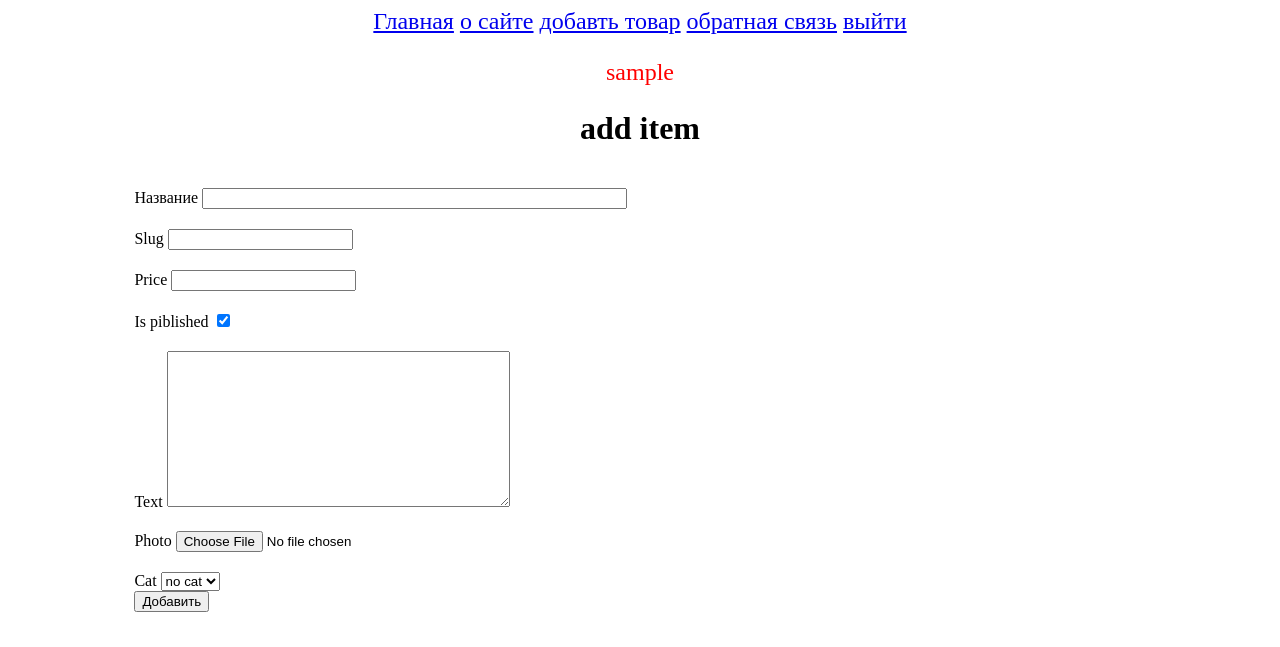
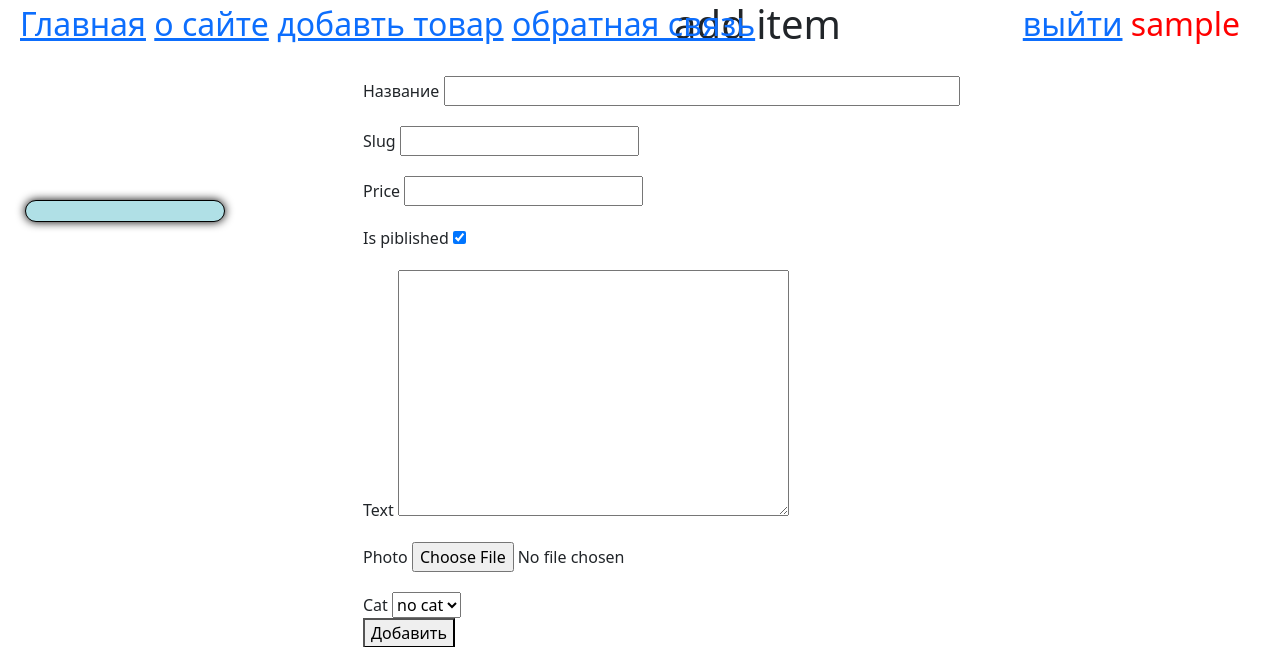
Before and after one commit to grigoscool/practice-again-and-again-, a Django app: page /add_item/ in a window 1280 px wide. Shown: the top 647 px of the page. Run offline with Django 4.2, Linux system fonts and the light colour scheme; the visitor is signed in with stand-in values (Sample User, id 1); data that the repository does not hold is empty.

Commit message:
add some css

```diff
--- a/aashop/myapp/static/myapp/css/style.css
+++ b/aashop/myapp/static/myapp/css/style.css
@@ -1,7 +1,32 @@
+body {
+    background: rgb(255, 248, 220);
+}
+
 .menu {
-    text-align: center;
     color: red;
-    font-size: 150%;
+    font-size: 200%;
+    text-align: left;
+    display: inline-block;
+}
+.main-menu {
+    margin-left:20px;
+    width: 75%;
+    float: left;
+    position: absolute;
+    left: 0px;
+}
+.log-menu {
+    position: absolute;
+    right: 0px;
+    margin: 0px 40px 0px 0px;
+    width: 25%;
+    text-align: right;
+}
+.user-name {
+    font-size: 100%;
+}
+.item {
+    margin: 200px 0px 0px 0px;
 }
 .card-item {
     text-align: left;
@@ -16,6 +41,16 @@
 div.category {
     float: left;
     width: 200px;
+    font-size: 40px;
+    color: red;
+    border: 1px solid black;
+    margin: 200px 10px 10px 25px;
+    border-radius: 15px;
+    box-shadow: 0px 0px 10px black;
+    padding: 10px;
+    text-align: center;
+    background-color:#B0E0E6;
+
 }
 div.item {
     float: left;
@@ -24,7 +59,7 @@
 .item-detail {
     text-align: left;
     float: left;
-    margin-left: 10%;
+    margin-left: 20%;
 }
 .add-item {
     float:left;
@@ -33,3 +68,11 @@
 .form-field {
     margin-top: 20px;
 }
+div.login {
+    text-align: right;
+    border: 1px solid black;
+    width:50%;
+}
+.text {
+    text-indent: 25px;
+}
--- a/aashop/myapp/templates/myapp/base.html
+++ b/aashop/myapp/templates/myapp/base.html
@@ -5,31 +5,36 @@
 	<head>
 		<meta charset="UTF-8">
 		<link rel="stylesheet" href="{% static 'myapp/css/style.css' %}" type="text/css">
+		<link href="https://cdn.jsdelivr.net/npm/bootstrap@5.2.3/dist/css/bootstrap.min.css" rel="stylesheet" integrity="sha384-rbsA2VBKQhggwzxH7pPCaAqO46MgnOM80zW1RWuH61DGLwZJEdK2Kadq2F9CUG65" crossorigin="anonymous">
 		<title>
 			{{ title }}
 		</title>
 	</head>
 	<body>
-		<div class="category">
+		<div class="category line2">
 			{% get_cats as categories %}
 			{% for cat in categories %}
-				<h1>
+				<p>
 					<a href="{{ cat.get_absolute_url }}">{{ cat.title }}</a>
-				</h1>
+				</p>
 			{% endfor %}
 		</div>
-		<div class="menu">
+		<div class="menu main-menu">
 			<a href="{% url 'myapp:home' %}">Главная</a>
 			{% for m in menu %}
 				<a href="{% url m.url %}">{{ m.title }}</a>
 			{% endfor %}
-			{% if not request.user.is_authenticated %}
-				<a href="{% url 'myapp:login' %}">Log in</a> | <a href="{% url 'myapp:register' %}">регистрация</a>
-			{% else %}
-			<a href="{% url 'myapp:logout' %}">выйти</a> <p>{{ user.username }}</p>
-			{% endif %}
 		</div>
+			<div class="menu log-menu">
+				{% if not request.user.is_authenticated %}
+					<a href="{% url 'myapp:login' %}">Log in</a> | <a href="{% url 'myapp:register' %}">регистрация</a>
+				{% else %}
+					<a href="{% url 'myapp:logout' %}">выйти</a> <div class="menu user-name">{{ user.username }}</div>
+				{% endif %}
+			</div>
+
 		{% block content %}
 		{% endblock content %}
+		<script src="https://cdn.jsdelivr.net/npm/bootstrap@5.2.3/dist/js/bootstrap.bundle.min.js" integrity="sha384-kenU1KFdBIe4zVF0s0G1M5b4hcpxyD9F7jL+jjXkk+Q2h455rYXK/7HAuoJl+0I4" crossorigin="anonymous"></script>
 	</body>
 </html>
--- a/aashop/myapp/templates/myapp/item_detail.html
+++ b/aashop/myapp/templates/myapp/item_detail.html
@@ -3,7 +3,7 @@
 {% block content %}
 <div class="item-detail">
   <h1>{{ item.name }}</h1>
-  <h3>{{ item.text|linebreaks|truncatewords:50 }}</h3>
+  <h3 class="text">{{ item.text|linebreaks|truncatewords:50 }}</h3>
   {% if item.photo %}
     <p><img src="{{ item.photo.url }}" alt="photo" height="200" width="200"></p>
   {% endif %}
```
